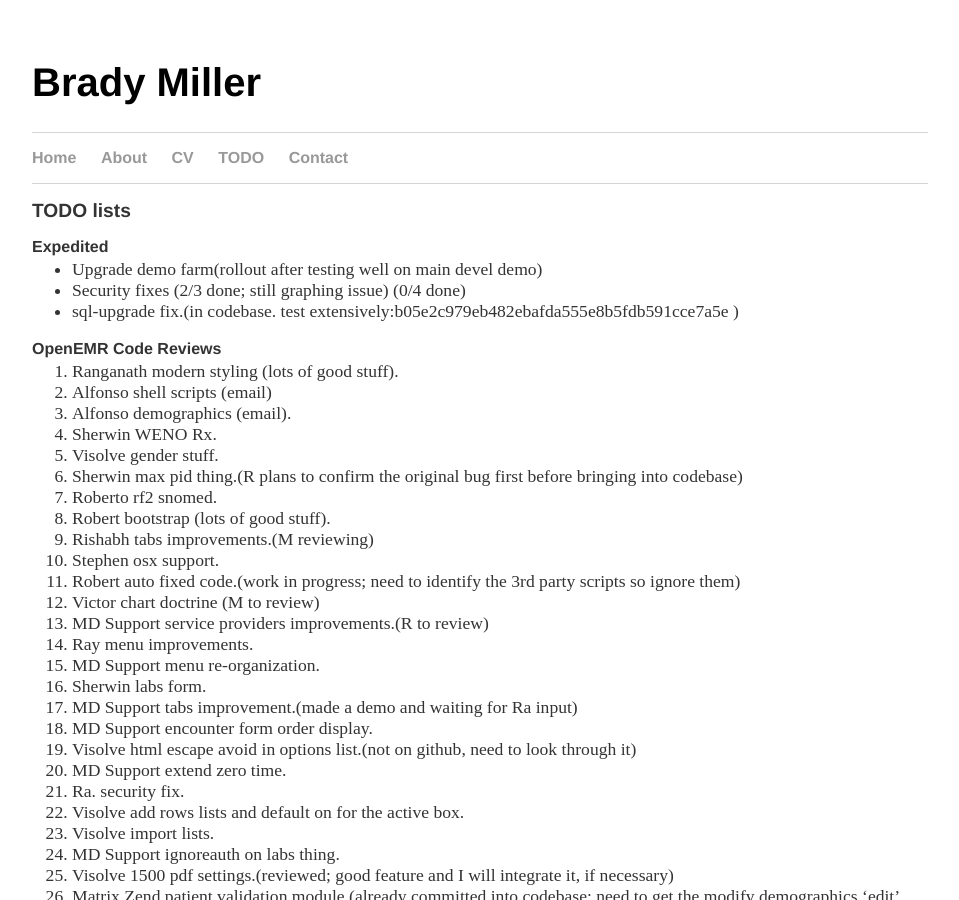
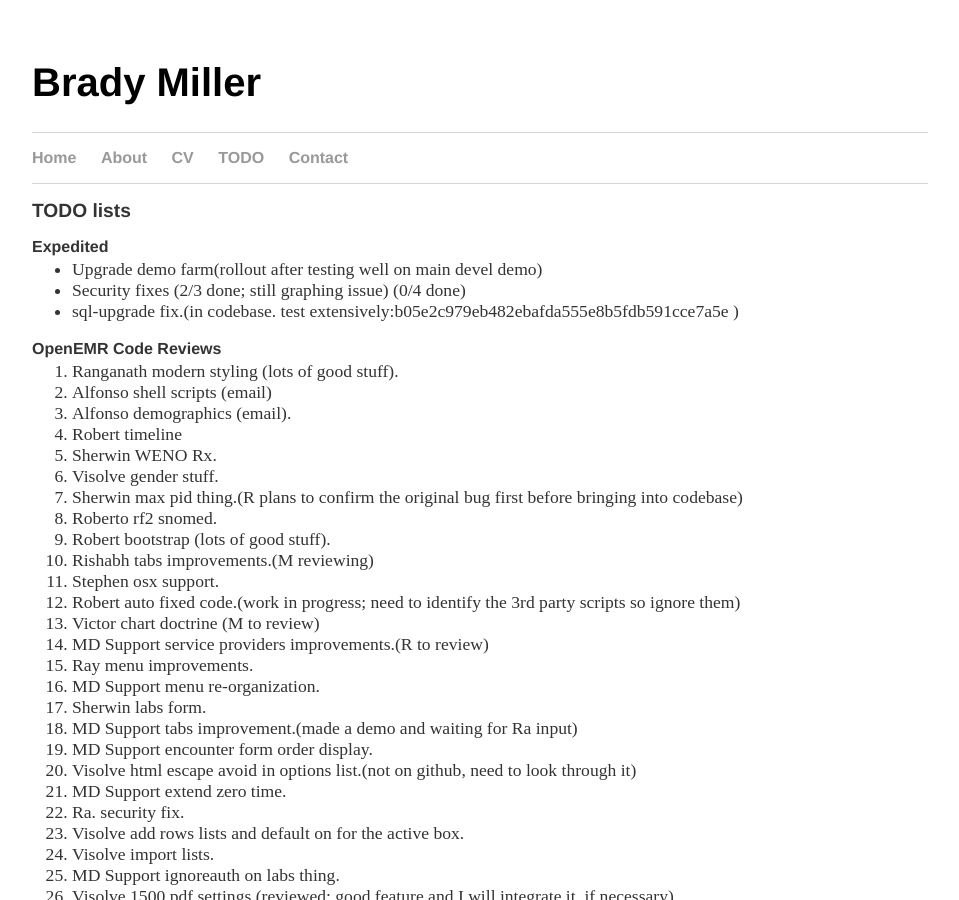
Before and after one commit to bradymiller/bradymiller.github.io, a Jekyll site: the page built from todo/index.md, in a window 1280 px wide and 900 px high. Shown: the whole window, without its empty margins (160-1119 px from the left). Built offline with Jekyll 4.4.1, drawn with Linux system fonts in a browser that asks for light colours; our own code applies the rules of GitHub Pages for plain Markdown files.

Commit message:
Update index.md

```diff
--- a/todo/index.md
+++ b/todo/index.md
@@ -12,6 +12,7 @@
 1. Ranganath modern styling (lots of good stuff).
 1. Alfonso shell scripts (email)
 1. Alfonso demographics (email).
+1. Robert timeline
 1. Sherwin WENO Rx.
 1. Visolve gender stuff.
 1. Sherwin max pid thing.(R plans to confirm the original bug first before bringing into codebase)
```
